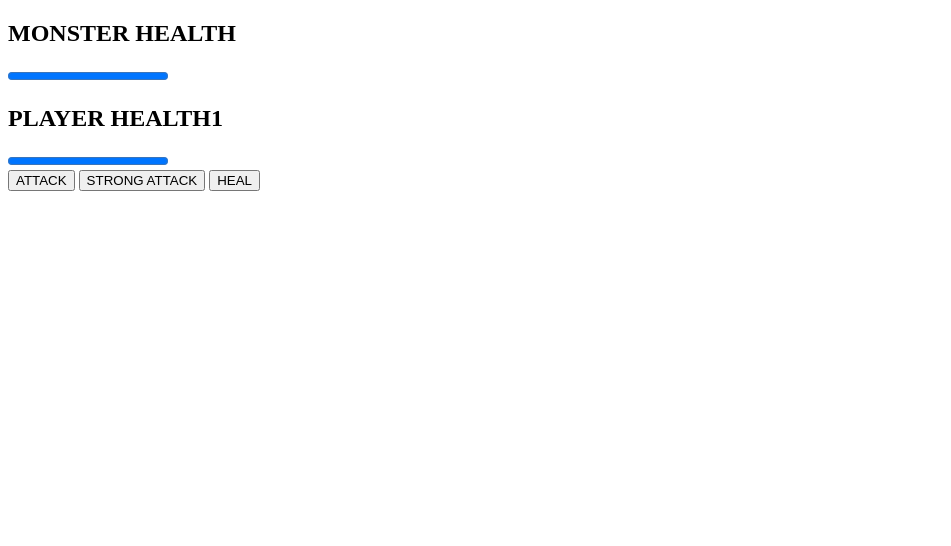
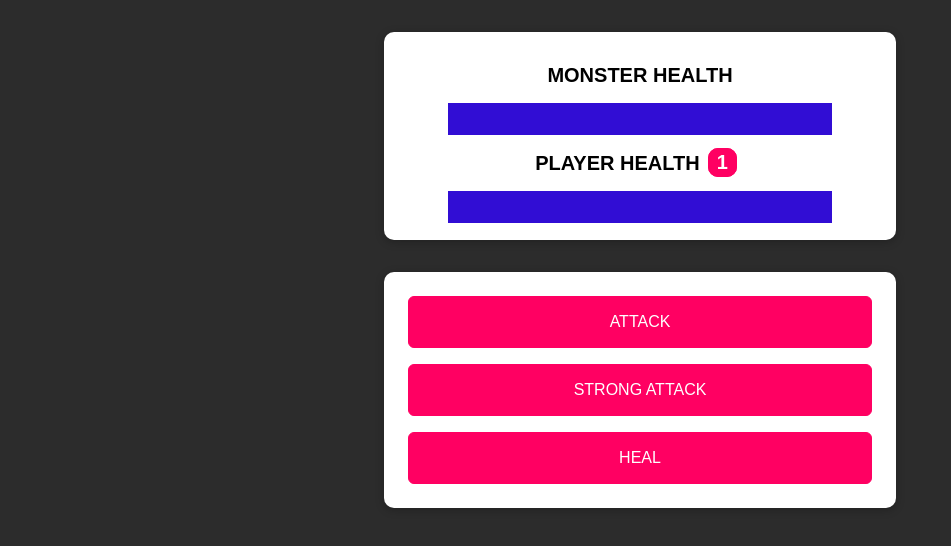
Before and after one commit to MaryBukir/game, a plain HTML site: page index.html in a window 1280 px wide. Shown: the whole page, without its empty margins (0-951 px from the left). Drawn offline with Linux system fonts and the light colour scheme.

Commit message:
Style added

```diff
--- a/index.html
+++ b/index.html
@@ -5,6 +5,7 @@
     <meta name="viewport" content="width=device-width, initial-scale=1.0" />
     <meta http-equiv="X-UA-Compatible" content="ie=edge" />
     <title>Game</title>
+    <link rel="stylesheet" href="style.css">
   </head>
   <body>
     <section id="health-levels">
--- /dev/null
+++ b/style.css
@@ -0,0 +1,86 @@
+html {
+    font-family: sans-serif;
+  }
+
+  body {
+    background: #2c2c2c;
+  }
+
+  h2 {
+    font-size: 1.25rem;
+    margin: 1rem 0.5rem;
+  }
+
+  progress {
+    -webkit-appearance: none;
+    -moz-appearance: none;
+    appearance: none;
+    width: 80%;
+    height: 2rem;
+    color: #ff0062;
+    border: 1px solid #310dd4;
+  }
+
+  progress[value]::-webkit-progress-bar,
+  progress[value] {
+    background-color: #eee;
+    box-shadow: 0 2px 5px rgba(0, 0, 0, 0.25) inset;
+  }
+
+  progress[value]::-webkit-progress-value {
+    background-color: #310dd4;
+    transition: all 0.2s ease-out;
+  }
+
+  progress[value]::-moz-progress-bar {
+    background-color: #310dd4;
+    transition: all 0.2s ease-out;
+  }
+
+  button {
+    font: inherit;
+    background: #ff0062;
+    border: 1px solid #ff0062;
+    color: white;
+    padding: 1rem 2rem;
+    border-radius: 6px;
+    cursor: pointer;
+    margin: 0.5rem;
+  }
+
+  button:focus {
+    outline: none;
+  }
+
+  button:hover,
+  button:active {
+    background: #310dd4;
+    border-color: #310dd4;
+  }
+
+  #health-levels,
+  #controls {
+    margin: 2rem auto;
+    width: 30rem;
+    text-align: center;
+    border-radius: 10px;
+    padding: 1rem;
+    box-shadow: 0 2px 8px rgba(0, 0, 0, 0.25);
+    background: white;
+  }
+
+  #controls {
+    display: flex;
+    flex-direction: column;
+  }
+
+  #bonus-life {
+    font-weight: bold;
+    color: white;
+    background: #ff0062;
+    border: 1px solid #ff0062;
+    padding: 0.15rem 0.5rem;
+    border-radius: 10px;
+    text-align: center;
+    margin: 0 0.5rem;
+  }
```
